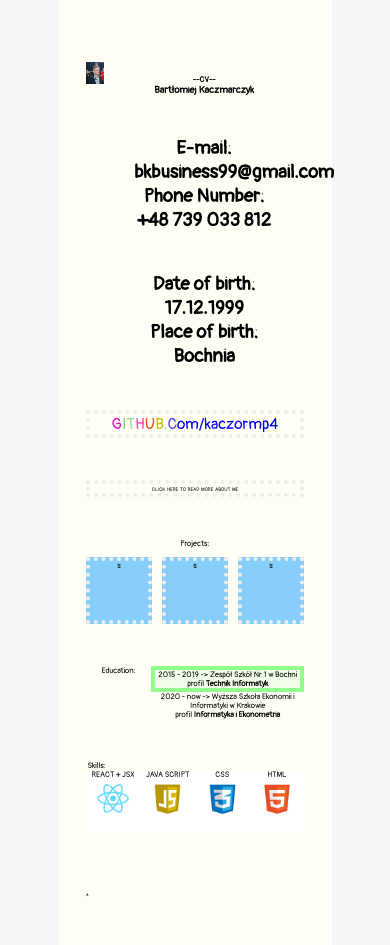
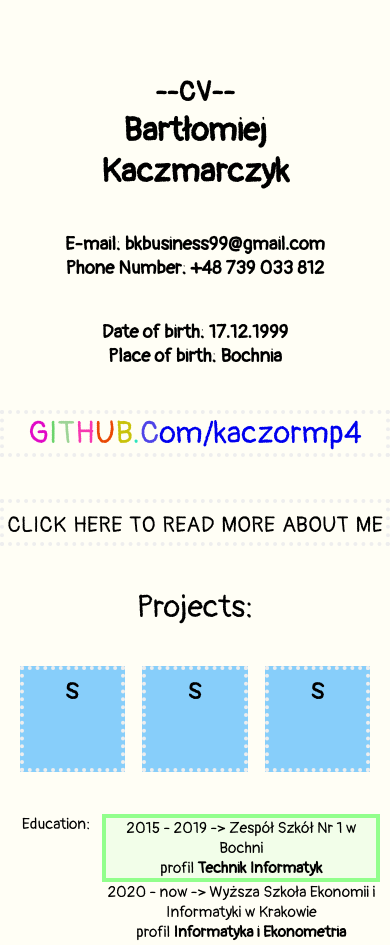
Before and after one commit to kaczormp4/cv, a plain HTML site: page index.html in a window 390 px wide. Shown: the top 945 px of the page. Drawn offline with Linux system fonts and the light colour scheme.

Commit message:
add css for smartphones

```diff
--- a/index.html
+++ b/index.html
@@ -4,6 +4,7 @@
     <meta charset="UTF-8">
     <meta name="viewport" content="width=device-width, initial-scale=1.0">
     <link rel="stylesheet" type="text/css" href="style.css">
+    <link rel="stylesheet" type="text/css" href="stylePhone.css">
     <link rel="preconnect" href="https://fonts.gstatic.com">
     <link href="https://fonts.googleapis.com/css2?family=Pangolin&display=swap" rel="stylesheet">
     <title>CV Bartłomiej Kaczmarczyk</title>
--- a/style.css
+++ b/style.css
@@ -60,7 +60,7 @@ ul {
   height: 17vw;
   --background-image: url(/img/myphoto.png);
   --background-size: cover;
-  background-size: 115%;
+  --background-size: 115%;
   position: relative;
 }
 .firstBoxPhotoImg {
--- /dev/null
+++ b/stylePhone.css
@@ -0,0 +1,75 @@
+@media only screen and (max-width: 799px) {
+  h1 {
+    font-size: 8.5vw;
+  }
+  h2 {
+    font-size: 7vw;
+  }
+  .container {
+    margin: 0;
+    padding: 0;
+    max-width: 100vw;
+    width: 100vw;
+    background-color: #fffef5;
+  }
+  .firstBox {
+    flex-wrap: wrap-reverse;
+  }
+  .firstBoxPhoto {
+    width: 30vw;
+    order: 5;
+    display: none;
+  }
+  .firstBoxPhotoImg {
+  }
+  .firstBoxPhotoAnimation {
+    width: 30vw;
+  }
+  .firstBoxMainInfo {
+    width: 100vw;
+  }
+  .firstBoxMainTitle {
+    width: 100%;
+  }
+  .secondBox {
+    font-size: 8vw;
+    width: 100%;
+  }
+  .aboutMeBox {
+    font-size: 8vw;
+    width: 100%;
+  }
+  .aboutMeText {
+    font-size: 6vw;
+    width: 90%;
+  }
+  .thirdBox {
+    font-size: 8vw;
+    width: 90%;
+  }
+  .thirdBoxProjects {
+    width: 27vw;
+    height: 27vw;
+  }
+  .fourthBox {
+    font-size: 4vw;
+    width: 95%;
+  }
+  .fourthBoxLeft {
+    width: 25%;
+  }
+  .fourthBoxRight {
+    width: 75%;
+  }
+  .fifthBox {
+    width: 90%;
+  }
+  .fifthBoxTitleBox {
+    font-size: 10vw;
+  }
+  .fifthBoxSkillsBoxSquares {
+    font-size: 6vw;
+    width: 45vw;
+    height: 45vw;
+  }
+}
```
